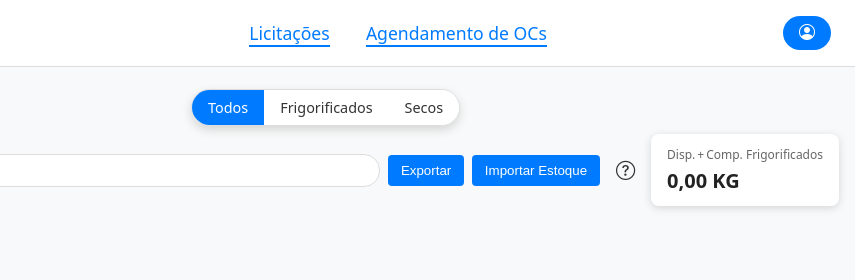
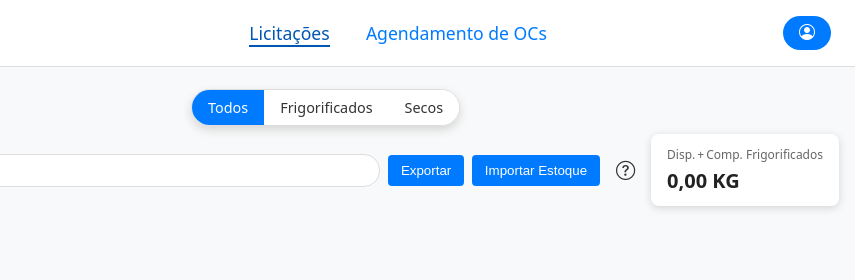
Before and after one commit to Arthurreis01/generos_webapp, a plain HTML site: page public/dashboard.html in a window 1280 px wide. In both pictures the pointer is over the link "Licitações". Shown: the top 280 px of the page, 425-1280 px from the left. Drawn offline with nearby package versions, Linux system fonts and the light colour scheme; no server answers; a script that the page names is missing.

Commit message:
Update style.css

```diff
--- a/public/style.css
+++ b/public/style.css
@@ -52,7 +52,10 @@ body {
 }
 .navbar .menu a.active {
   color: #007bff;
-  border-bottom: 2px solid #007bff;
+}
+.navbar .menu a:hover {
+  color: #0056b3; /* change color on hover */
+  border-bottom: 2px solid #0056b3; /* underline on hover */
 }
 
 /* Floating Action Button and Menu */
```
